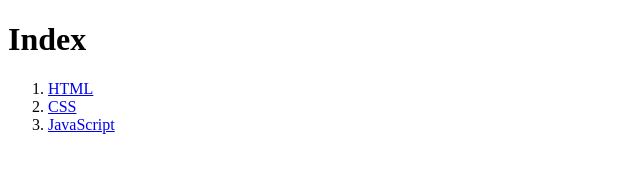
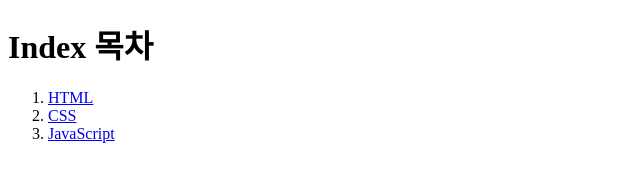
Before and after one commit to namseunghyun05/Tortoise-s-WEB_1, a plain HTML site: page index.html in a window 1280 px wide. Shown: the whole page, without its empty margins (0-640 px from the left). Drawn offline with Linux system fonts and the light colour scheme.

Commit message:
Add files via upload
테스트

```diff
--- a/index.html
+++ b/index.html
@@ -5,7 +5,7 @@
     <meta charset="utf-8">
 </head>
 <body>
-    <h1>Index</h1>
+    <h1>Index 목차</h1>
     <ol>
         <li><a href="1.html">HTML</a></li>
         <li><a href="2.html">CSS</a></li>
```
